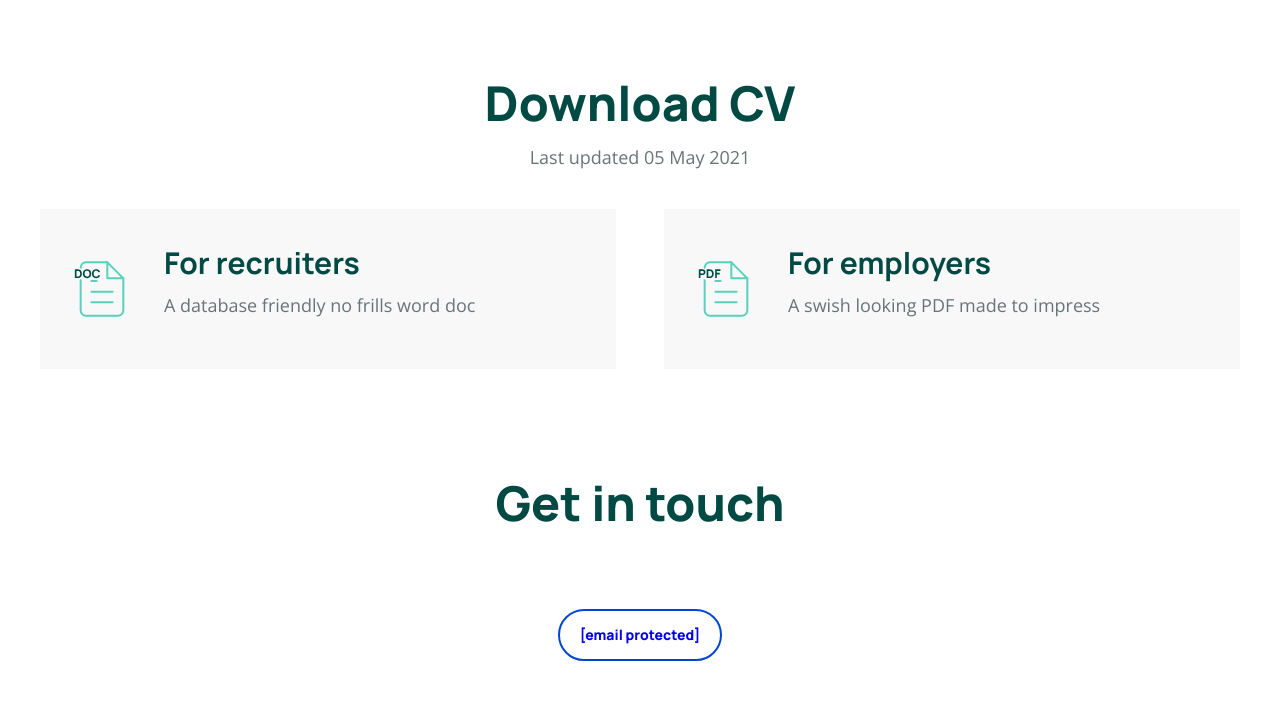
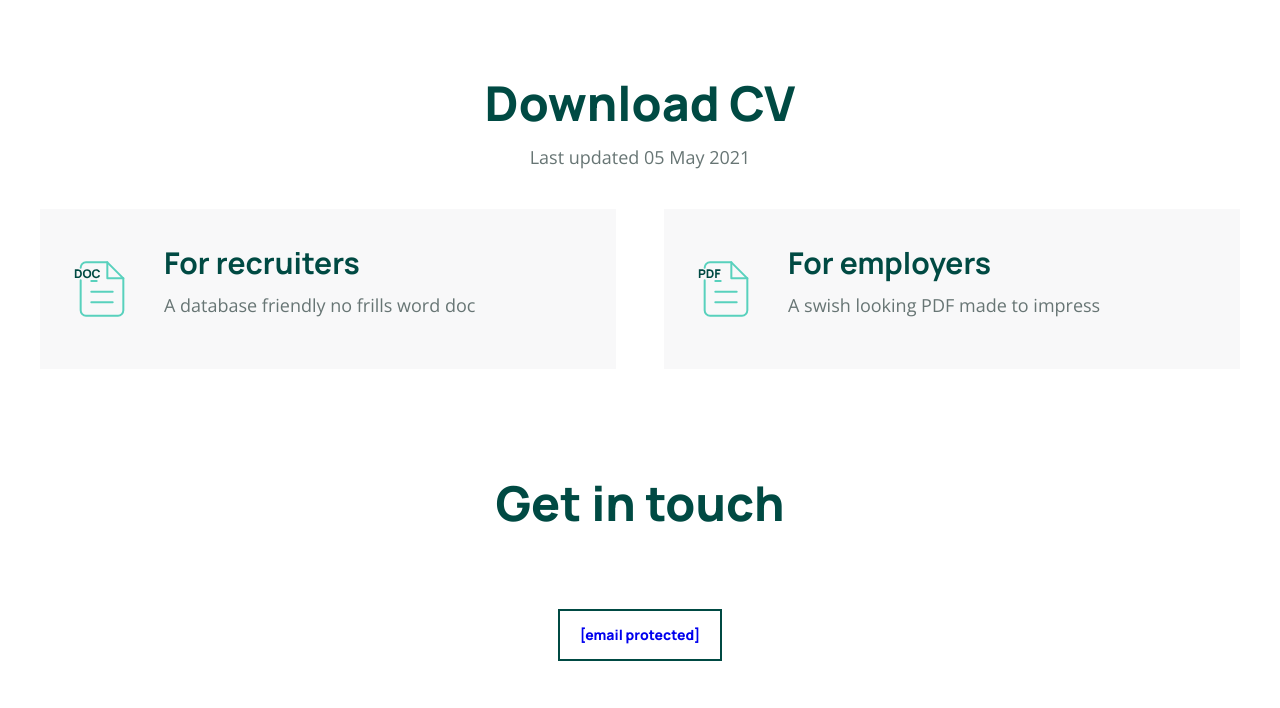
Before and after one commit to rishabhkashyap1/rishabh-portfolio, a plain HTML site: page index.html in a window 1280 px wide. Shown: the part 2094-2802 px from the top of the page. Drawn offline with nearby package versions, Linux system fonts and the light colour scheme.

Commit message:
Update style.css

```diff
--- a/style.css
+++ b/style.css
@@ -473,22 +473,22 @@ footer{
     font-family: 'Manrope', sans-serif;
     font-weight: 800;
     text-align: center;
-    border-radius: 26px;
+    border-radius: 0px;
     padding-left:20px;
     padding-right:20px;
     width: auto;
     font-size: 14px;
     border-style: solid;
     border-width: 2px;
-    border-color: #0047D0;
+    border-color: #004A43;
     user-select: all;
 }
 
 .button-ghost:hover{
-    background: aquamarine;
+    background: #FFAD3D;
     border-style: solid;
     border-width: 2px;
-    border-color: aquamarine;
+    border-color: #004A43;
     transition: all 0.2s linear;
 
 }
```
